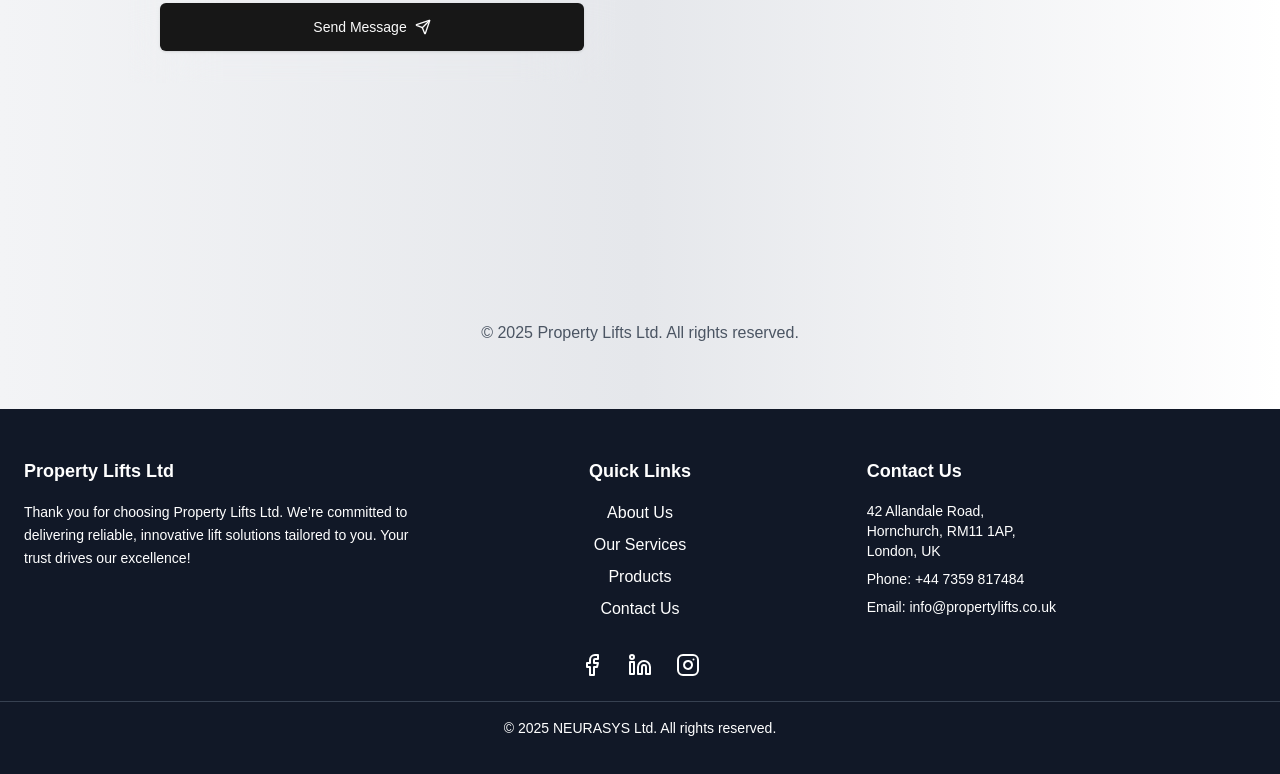
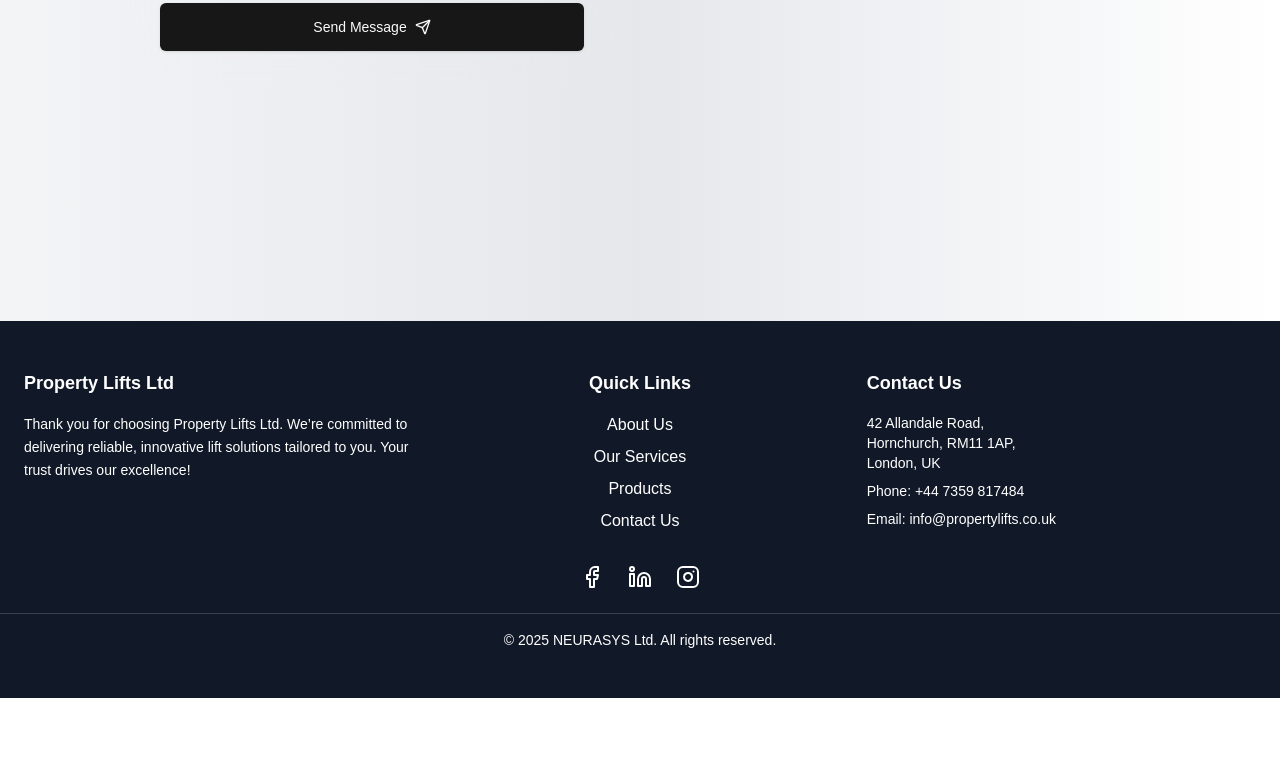
Before and after one commit to niazi12/PropertyLifts, a Next.js app: page /contact in a window 1280 px wide. Shown: the part 812-1586 px from the top of the page. After the commit the page ends 1510 px from the top, so only its background shows below. Built offline with nearby package versions, Linux system fonts and the light colour scheme.

Commit message:
footer remove

```diff
--- a/app/contact/page.js
+++ b/app/contact/page.js
@@ -51,10 +51,7 @@
       {/* Contact Form Section */}
       <ContactForm/>
 
-      {/* Footer */}
-      <div className="text-center mt-16 text-gray-600">
-        <p>&copy; 2025 Property Lifts Ltd. All rights reserved.</p>
-      </div>
+
     </div>
   );
 };
```
